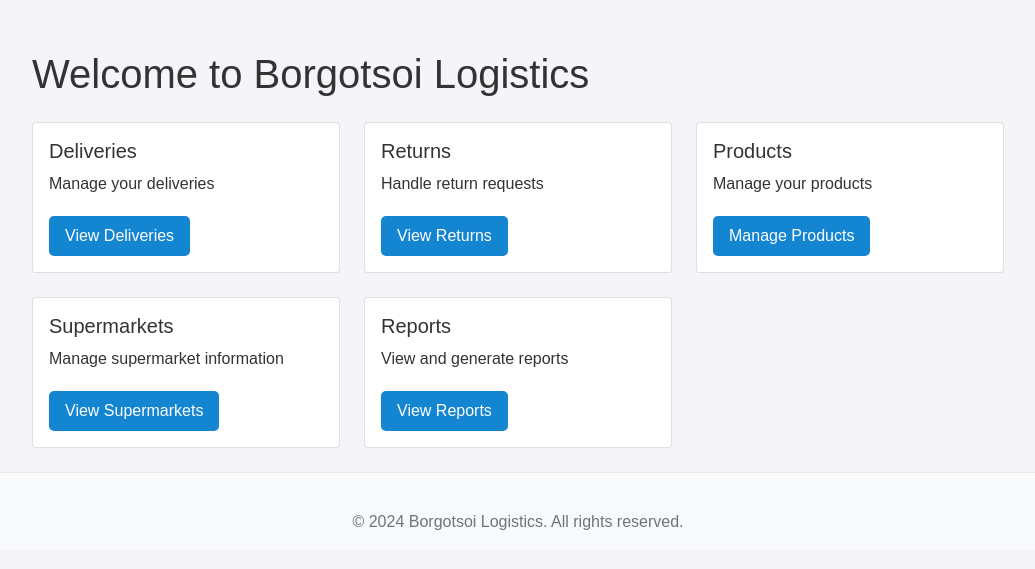
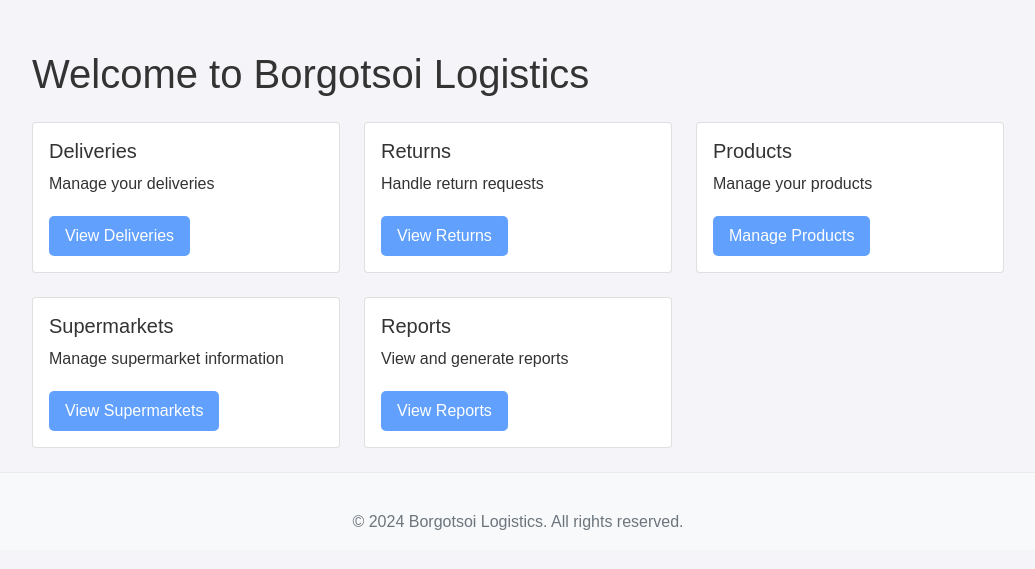
Before and after one commit to alikatgh/logs_beta1, a Flask app: page / in a window 1280 px wide. Shown: the part 70-639 px from the top of the page, without its empty margins (122-1157 px from the left). Run offline with Flask 3, Linux system fonts and the light colour scheme; the visitor is signed in with stand-in values (Sample User, id 1); some libraries are stand-ins or nearby versions.

Commit message:
min stable

```diff
--- a/app/main_routes.py
+++ b/app/main_routes.py
@@ -1,3 +1,4 @@
+"""Main routes for the application."""
 from flask import Blueprint, render_template
 from flask_login import login_required
 
@@ -8,4 +9,5 @@ main_bp = Blueprint('main', __name__)
 @main_bp.route('/')
 @login_required
 def index():
+    """Render the home page."""
     return render_template('index.html')
--- a/app/templates/index.html
+++ b/app/templates/index.html
@@ -2,71 +2,53 @@
 <div class="container mt-4">
   <h1>Welcome to Borgotsoi Logistics</h1>
   <div class="row mt-4">
-    <!-- Deliveries Card -->
+    <!-- Temporarily disable links until routes are implemented -->
     <div class="col-md-4">
       <div class="card mb-4">
         <div class="card-body">
           <h5 class="card-title">Deliveries</h5>
           <p class="card-text">Manage your deliveries</p>
-          <a href="{{ url_for('delivery.index') }}" class="btn btn-primary"
-            >View Deliveries</a
-          >
+          <button class="btn btn-primary" disabled>View Deliveries</button>
         </div>
       </div>
     </div>
 
-    <!-- Returns Card -->
     <div class="col-md-4">
       <div class="card mb-4">
         <div class="card-body">
           <h5 class="card-title">Returns</h5>
           <p class="card-text">Handle return requests</p>
-          <a href="{{ url_for('return.index') }}" class="btn btn-primary"
-            >View Returns</a
-          >
+          <button class="btn btn-primary" disabled>View Returns</button>
         </div>
       </div>
     </div>
 
-    <!-- Products Card -->
     <div class="col-md-4">
       <div class="card mb-4">
         <div class="card-body">
           <h5 class="card-title">Products</h5>
           <p class="card-text">Manage your products</p>
-          <a
-            href="{{ url_for('product.manage_products') }}"
-            class="btn btn-primary"
-            >Manage Products</a
-          >
+          <button class="btn btn-primary" disabled>Manage Products</button>
         </div>
       </div>
     </div>
 
-    <!-- Supermarkets Card -->
     <div class="col-md-4">
       <div class="card mb-4">
         <div class="card-body">
           <h5 class="card-title">Supermarkets</h5>
           <p class="card-text">Manage supermarket information</p>
-          <a href="{{ url_for('supermarket.index') }}" class="btn btn-primary"
-            >View Supermarkets</a
-          >
+          <button class="btn btn-primary" disabled>View Supermarkets</button>
         </div>
       </div>
     </div>
 
-    <!-- Reports Card -->
     <div class="col-md-4">
       <div class="card mb-4">
         <div class="card-body">
           <h5 class="card-title">Reports</h5>
           <p class="card-text">View and generate reports</p>
-          <a
-            href="{{ url_for('report.generate_report') }}"
-            class="btn btn-primary"
-            >View Reports</a
-          >
+          <button class="btn btn-primary" disabled>View Reports</button>
         </div>
       </div>
     </div>
```
